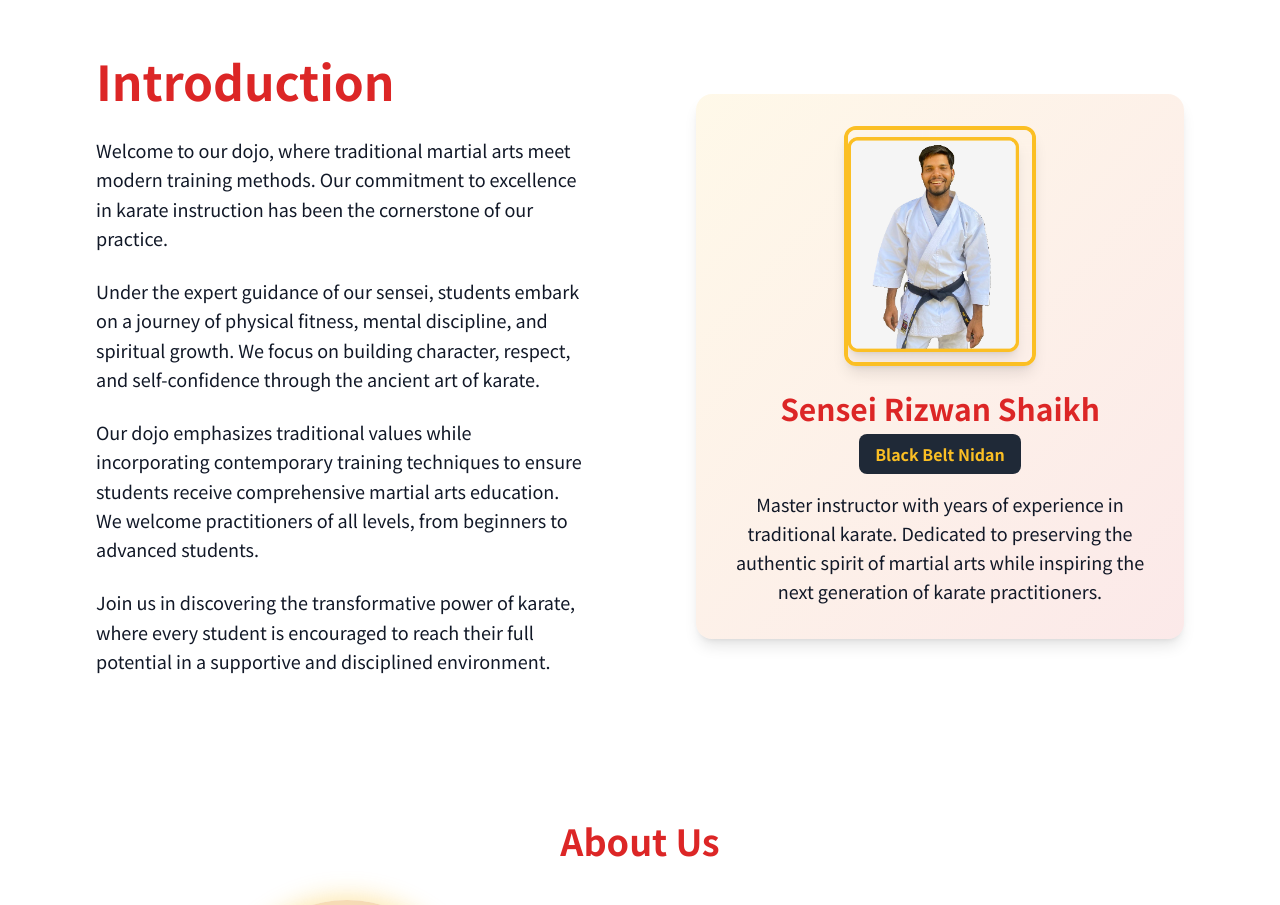
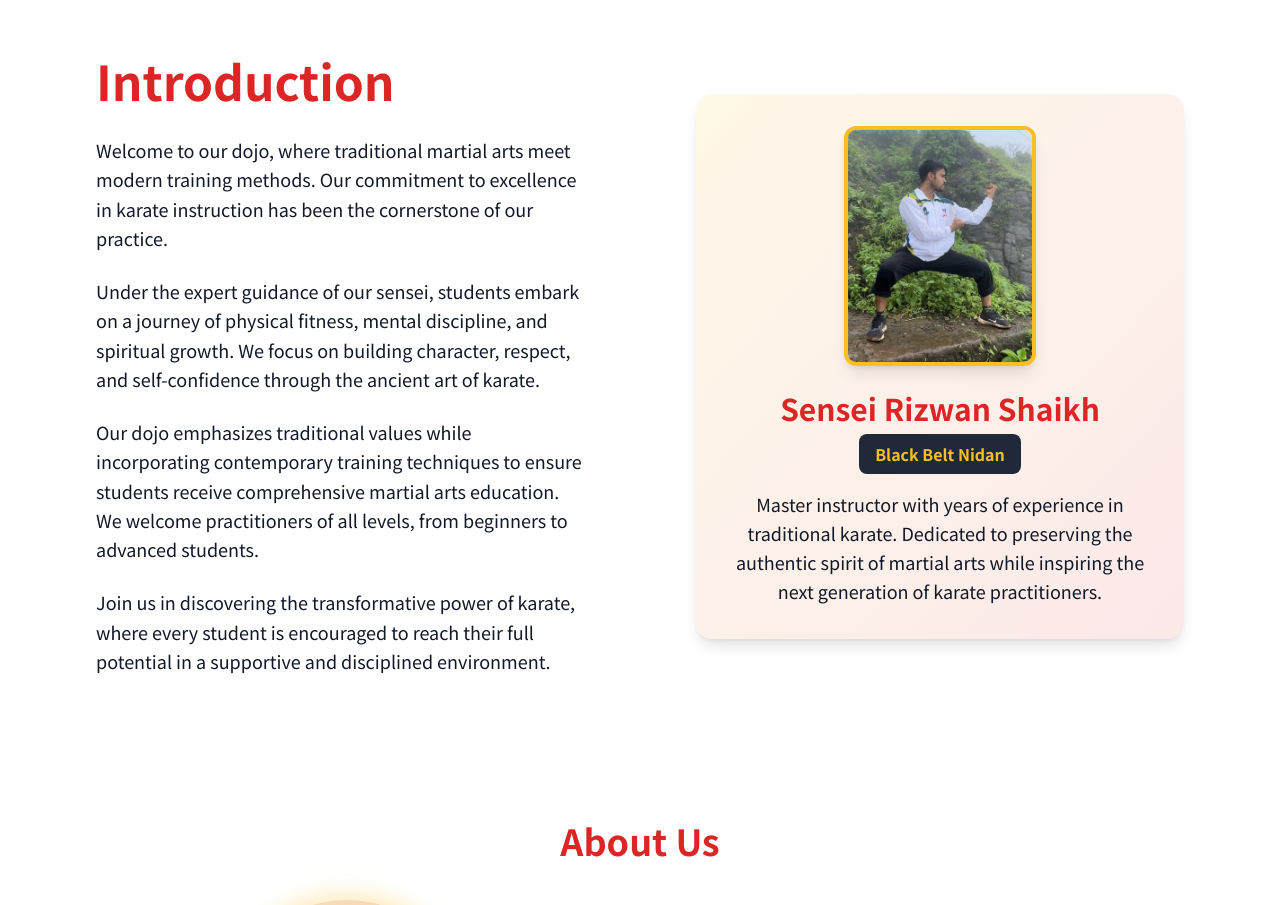
Before and after one commit to omharde42/Gakusei-Karate-Website, a React (Vite) app: page / in a window 1280 px wide. Shown: the part 1240-2145 px from the top of the page. Built offline with nearby package versions, Linux system fonts and the light colour scheme.

Commit message:
Update Sensei photo
Replace the existing photo in the Intro section with the new one.

```diff
--- a/src/components/IntroSection.tsx
+++ b/src/components/IntroSection.tsx
@@ -1,3 +1,4 @@
+
 
 const IntroSection = () => {
   return (
@@ -40,7 +41,7 @@ const IntroSection = () => {
               {/* Sensei Photo */}
               <div className="mb-6">
                 <img
-                  src="/lovable-uploads/beb7d7ee-90aa-4fe2-ae1f-47ceb7bf7cf8.png"
+                  src="/lovable-uploads/a71ca07b-9bf3-4933-8907-8688fb9cfe42.png"
                   alt="Sensei Rizwan Shaikh"
                   className="w-48 h-60 mx-auto rounded-xl object-cover object-top border-4 border-karate-gold shadow-lg"
                 />
```
Also changed, not shown: public/lovable-uploads/a71ca07b-9bf3-4933-8907-8688fb9cfe42.png (added).
